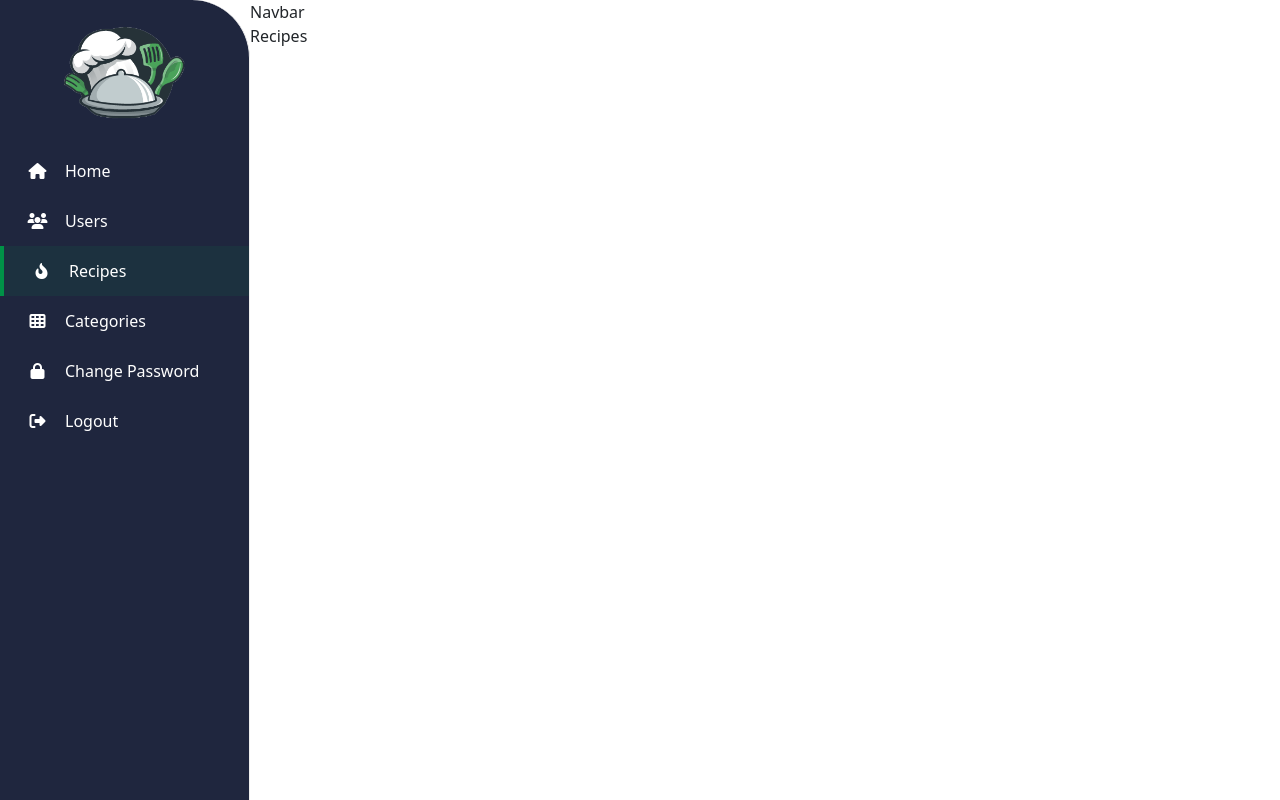
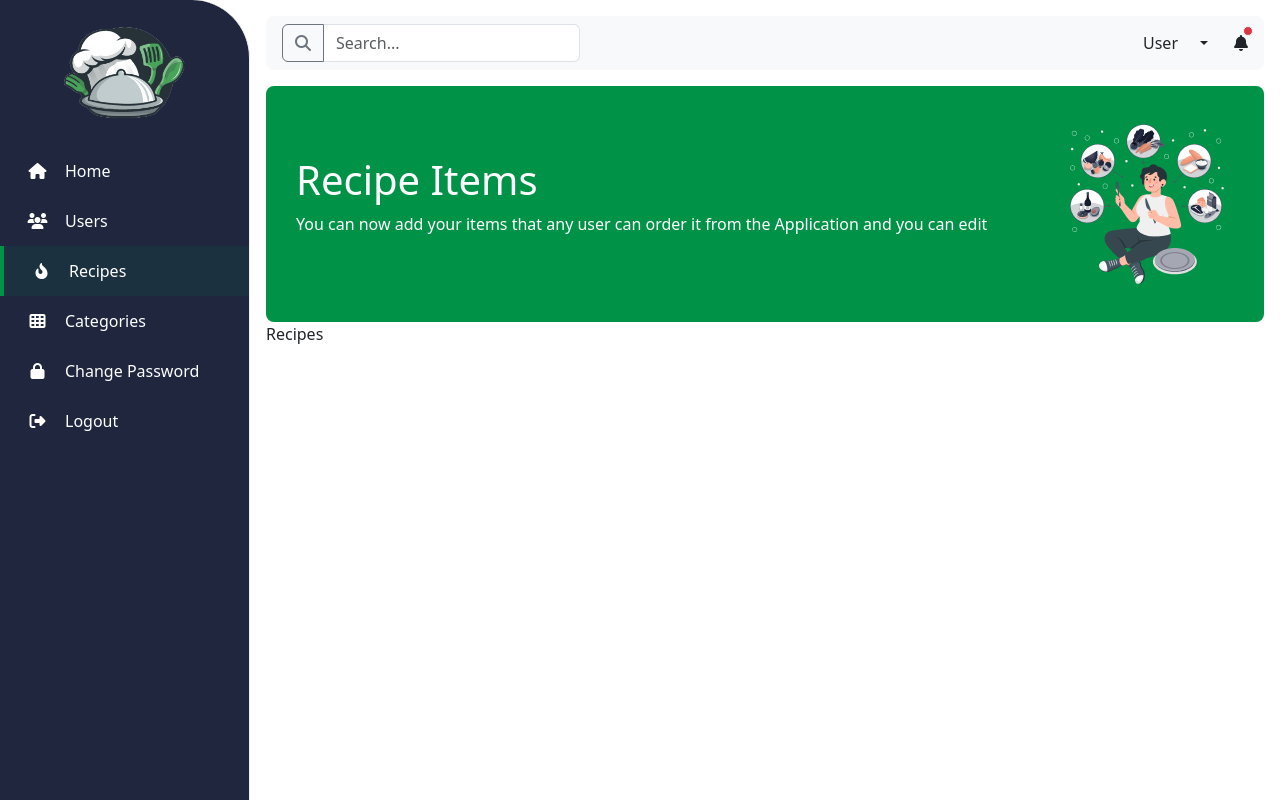
Before and after one commit to AnasKhaled7/FMS-React, a React (Vite) app: page /dashboard/recipes in a window 1280 px wide. Built offline with nearby package versions, Linux system fonts and the light colour scheme; sample sign-in values are in the browser's storage.

Commit message:
Add navbar & header UI

```diff
--- a/src/App.jsx
+++ b/src/App.jsx
@@ -48,12 +48,12 @@ const App = () => {
       path: "/dashboard",
       element: (
         <ProtectedRoute userData={userData}>
-          <RootLayout />
+          <RootLayout userData={userData} />
         </ProtectedRoute>
       ),
       errorElement: <NotFound />,
       children: [
-        { index: true, element: <Home /> },
+        { index: true, element: <Home userData={userData} /> },
         { path: "categories", element: <Categories /> },
         { path: "recipes", element: <Recipes /> },
         { path: "users", element: <Users /> },
--- /dev/null
+++ b/src/components/header/Header.jsx
@@ -0,0 +1,26 @@
+import PropTypes from "prop-types";
+
+const Header = ({ titleBold, titleRegular, text, image }) => {
+  return (
+    <div className="container-fluid header-container rounded-3">
+      <div className="text-white">
+        <h2 className="fs-1 text-capitalize">
+          {titleBold} <span className="fw-light">{titleRegular}</span>
+        </h2>
+        <p>{text}</p>
+      </div>
+      <div className="d-md-block d-none">
+        <img src={image} alt="logo" className="w-100" />
+      </div>
+    </div>
+  );
+};
+
+Header.propTypes = {
+  titleBold: PropTypes.string.isRequired,
+  titleRegular: PropTypes.string.isRequired,
+  text: PropTypes.string.isRequired,
+  image: PropTypes.string.isRequired,
+};
+
+export default Header;
--- a/src/components/index.js
+++ b/src/components/index.js
@@ -1,5 +1,6 @@
-export { default as Navbar } from "./navbar/Navbar";
-export { default as Sidebar } from "./sidebar/Sidebar";
 export { default as AuthLayout } from "./auth-layout/AuthLayout";
 export { default as RootLayout } from "./root-layout/RootLayout";
 export { default as ProtectedRoute } from "./protected-route/ProtectedRoute";
+export { default as Navbar } from "./navbar/Navbar";
+export { default as Sidebar } from "./sidebar/Sidebar";
+export { default as Header } from "./header/Header";
--- a/src/components/navbar/Navbar.jsx
+++ b/src/components/navbar/Navbar.jsx
@@ -1,4 +1,58 @@
-const Navbar = () => {
-  return <div>Navbar</div>;
+import PropTypes from "prop-types";
+
+const Navbar = ({ userData }) => {
+  return (
+    <nav className="navbar bg-body-tertiary rounded-3 px-1">
+      <div className="container-fluid">
+        <form role="search">
+          <div className="input-group">
+            <button type="submit" className="btn btn-outline-secondary fs-6">
+              <i className="fa-solid fa-magnifying-glass"></i>
+            </button>
+            <input
+              type="search"
+              className="form-control"
+              placeholder="Search..."
+            />
+          </div>
+        </form>
+
+        <div className="d-flex align-items-center gap-3">
+          <div className="btn-group">
+            <button type="button" className="btn">
+              {userData?.userName || "User"}
+            </button>
+            <button
+              type="button"
+              className="btn dropdown-toggle dropdown-toggle-split"
+              data-bs-toggle="dropdown"
+              aria-expanded="false"
+            >
+              <span className="visually-hidden">Toggle Dropdown</span>
+            </button>
+            <ul className="dropdown-menu dropdown-menu-end">
+              <li>
+                <a className="dropdown-item" href="">
+                  Action
+                </a>
+              </li>
+            </ul>
+          </div>
+
+          <div className="position-relative">
+            <i className="fa-solid fa-bell"></i>
+            <span className="position-absolute top-0 start-100 translate-middle p-1 bg-danger border border-light rounded-circle">
+              <span className="visually-hidden">New alerts</span>
+            </span>
+          </div>
+        </div>
+      </div>
+    </nav>
+  );
 };
+
+Navbar.propTypes = {
+  userData: PropTypes.object,
+};
+
 export default Navbar;
--- a/src/components/root-layout/RootLayout.jsx
+++ b/src/components/root-layout/RootLayout.jsx
@@ -1,17 +1,22 @@
 import { Outlet } from "react-router-dom";
+import PropTypes from "prop-types";
 import { Navbar, Sidebar } from "../";
 
-const RootLayout = () => {
+const RootLayout = ({ userData }) => {
   return (
     <main className="d-flex">
       <Sidebar />
 
-      <div className="w-100">
-        <Navbar />
+      <div className="w-100 p-3 d-flex flex-column gap-3">
+        <Navbar userData={userData} />
         <Outlet />
       </div>
     </main>
   );
 };
 
+RootLayout.propTypes = {
+  userData: PropTypes.object,
+};
+
 export default RootLayout;
--- a/src/index.css
+++ b/src/index.css
@@ -7,3 +7,12 @@
     justify-content: center;
     align-items: center;
 }
+
+.header-container {
+    background-color: #009247;
+    padding: 30px;
+    display: flex;
+    justify-content: space-between;
+    align-items: center;
+    max-height: 300px;
+}
--- a/src/modules/categories/Categories.jsx
+++ b/src/modules/categories/Categories.jsx
@@ -1,4 +1,18 @@
+import { Header } from "../../components";
+import img from "../../assets/man.png";
+
 const Categories = () => {
-  return <div>Categories</div>;
+  return (
+    <div>
+      <Header
+        titleBold="Categories"
+        titleRegular="Item"
+        text="You can now add your items that any user can order it from the Application and you can edit"
+        image={img}
+      />
+      <p>Categories</p>
+    </div>
+  );
 };
+
 export default Categories;
--- a/src/modules/home/Home.jsx
+++ b/src/modules/home/Home.jsx
@@ -1,4 +1,23 @@
-const Home = () => {
-  return <div>Home</div>;
+import PropTypes from "prop-types";
+import { Header } from "../../components";
+import img from "../../assets/woman.png";
+
+const Home = ({ userData }) => {
+  return (
+    <div>
+      <Header
+        titleBold="Welcome"
+        titleRegular={userData?.userName || "User"}
+        text="This is a welcoming screen for the entry of the application, you can now see the options"
+        image={img}
+      />
+      <p>Home</p>
+    </div>
+  );
 };
+
+Home.propTypes = {
+  userData: PropTypes.object,
+};
+
 export default Home;
--- a/src/modules/recipes/Recipes.jsx
+++ b/src/modules/recipes/Recipes.jsx
@@ -1,4 +1,18 @@
+import { Header } from "../../components";
+import img from "../../assets/man.png";
+
 const Recipes = () => {
-  return <div>Recipes</div>;
+  return (
+    <div>
+      <Header
+        titleBold="Recipe"
+        titleRegular="items"
+        text="You can now add your items that any user can order it from the Application and you can edit"
+        image={img}
+      />
+      <p>Recipes</p>
+    </div>
+  );
 };
+
 export default Recipes;
--- a/src/modules/users/Users.jsx
+++ b/src/modules/users/Users.jsx
@@ -1,4 +1,18 @@
+import { Header } from "../../components";
+import img from "../../assets/man.png";
+
 const Users = () => {
-  return <div>Users</div>;
+  return (
+    <div>
+      <Header
+        titleBold="Users"
+        titleRegular="List"
+        text="You can now add your items that any user can order it from the Application and you can edit"
+        image={img}
+      />
+      <p>Users</p>
+    </div>
+  );
 };
+
 export default Users;
```
Also changed, not shown: src/assets/man.png (added), src/assets/woman.png (added).
